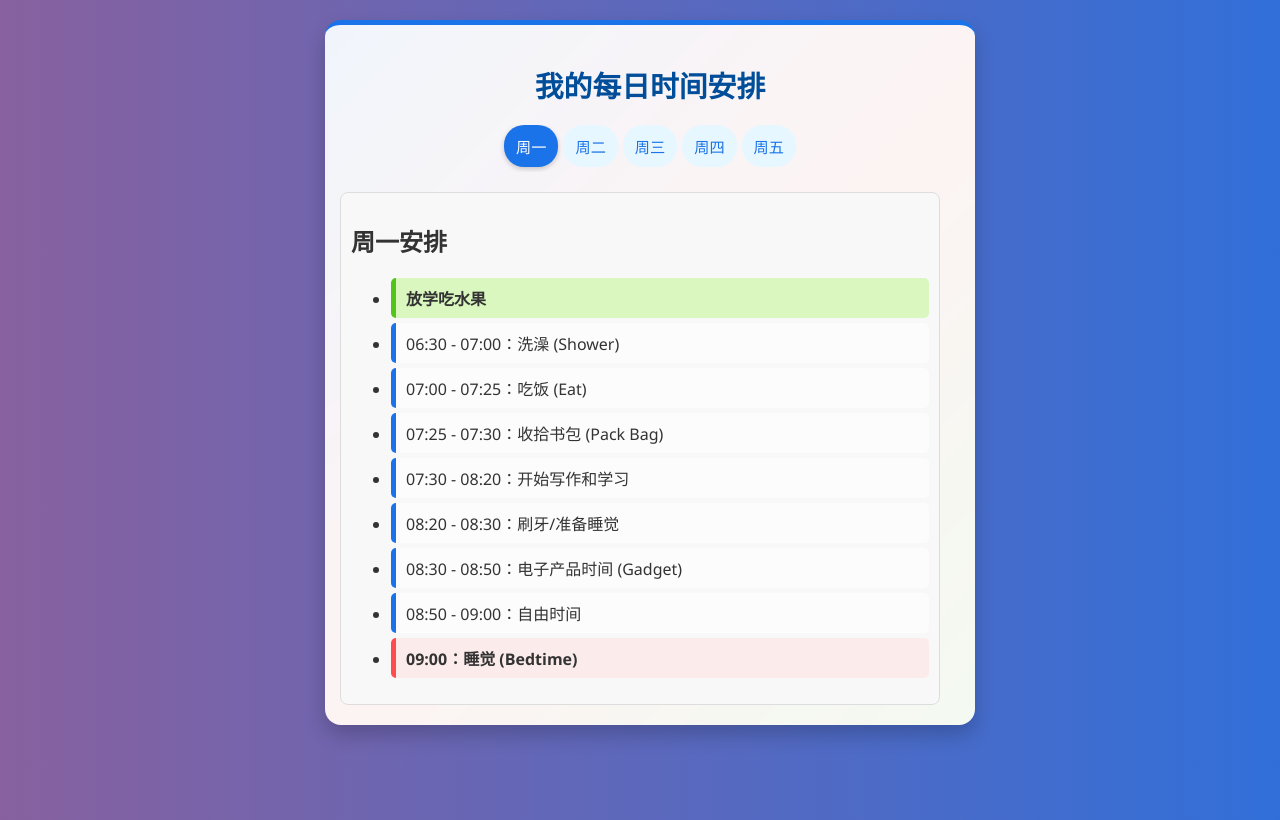
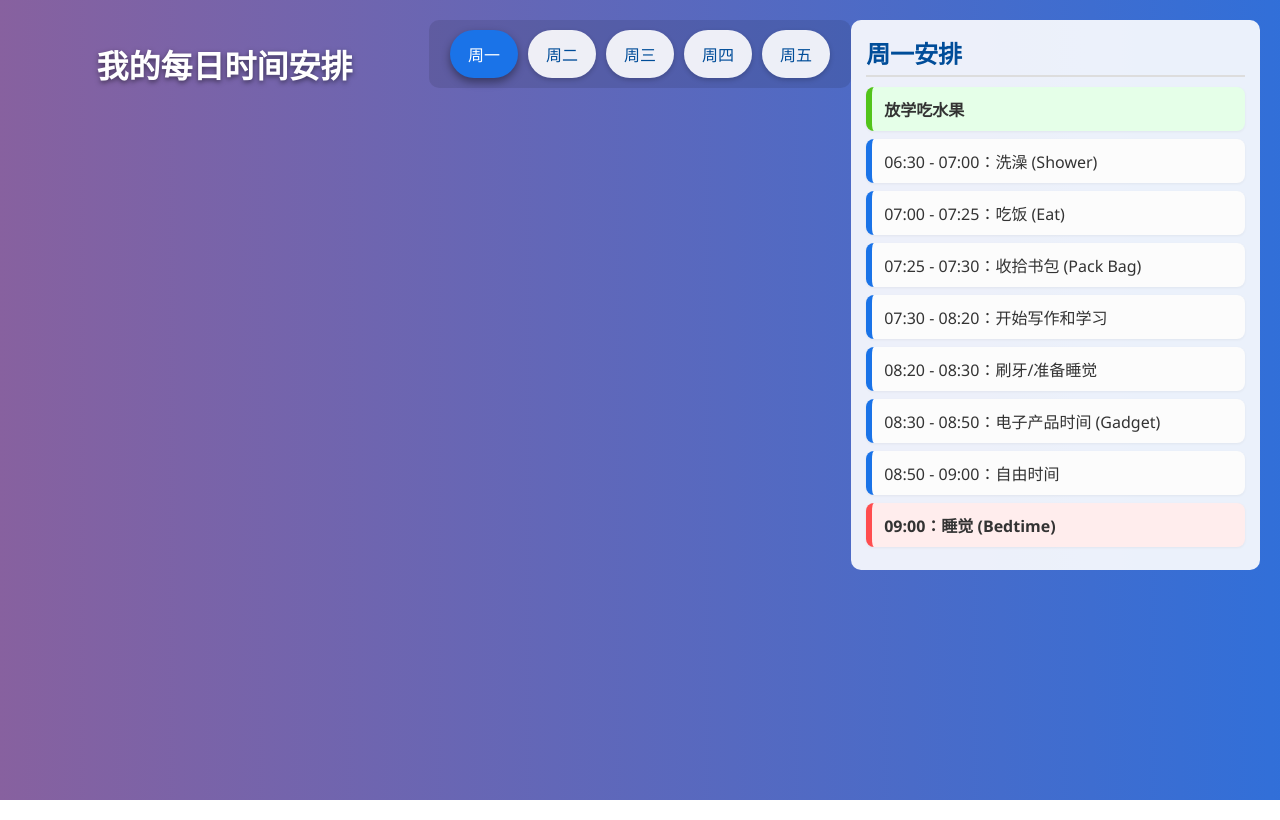
Before and after one commit to Mikephie/TimeTable, a plain HTML site: page index.html in a window 1280 px wide. Both pictures are taken after a click on the button "周一". Drawn offline with Linux system fonts and the light colour scheme.

Commit message:
Update index.html

```diff
--- a/index.html
+++ b/index.html
@@ -3,17 +3,17 @@
 <head>
     <meta charset="UTF-8">
     <meta name="viewport" content="width=device-width, initial-scale=1.0">
-    <title>我的每周时间表 - 最终动态版</title>
+    <title>我的每周时间表 - 全屏动画背景版</title>
 
     <style>
         /* ======================================================= */
-        /* CSS 样式 (完全嵌入 - 核心修复：卡片背景动画) */
+        /* CSS 样式 (完全嵌入 - 移除卡片，全屏背景) */
         /* ======================================================= */
         :root {
             --main-blue: #1a73e8;
             --main-dark-blue: #004d99;
-            --soft-white: #fcfcfc; /* 柔和白色作为卡片基色 */
-            --light-gray: #f8f8f8;
+            --soft-white: rgba(255, 255, 255, 0.9); /* 半透明白色背景 */
+            --light-gray: rgba(248, 248, 248, 0.9);
             --light-blue: #e6f7ff;
             --highlight-pink: #fff0f6;
             --bedtime-red: #ff4d4f;
@@ -28,179 +28,191 @@
         }
 
         /* --- 动画定义 --- */
-
-        /* 呼吸叠加层动画：改变透明度 */
-        @keyframes overlay-pulse {
-            0% { opacity: 0.05; }
-            50% { opacity: 0.15; }
-            100% { opacity: 0.05; }
-        }
-
-        /* 你的背景渐变动画 */
         @keyframes bgShift {
             0% { background-position: 0% 50%; }
             50% { background-position: 100% 50%; }
             100% { background-position: 0% 50%; }
         }
 
-        /* --- 基础样式和布局 --- */
+        @keyframes fadeInSlide {
+            from { opacity: 0; transform: translateY(-20px); }
+            to { opacity: 1; transform: translateY(0); }
+        }
+
+        /* --- 基础样式 --- */
         body {
             font-family: 'Segoe UI', Tahoma, Geneva, Verdana, sans-serif;
 
-            /* 应用你的彩色背景动画 */
+            /* 你的背景渐变动画 - 全屏 */
             background: linear-gradient(270deg, #1a73e8, #ff4d4f, #52c41a, #fa8c16);
             background-size: 800% 800%;
-            animation: bgShift 15s ease infinite;
+            animation: bgShift 15s ease infinite alternate;
 
             height: 100vh;
             width: 100vw;
             margin: 0;
-            padding: 10px;
+            padding: 20px; /* 增加 padding */
             color: #333;
+            /* 保持居中布局 */
             display: flex;
             justify-content: center;
             align-items: flex-start;
             min-height: 100vh;
             overflow-y: auto;
             overflow-x: hidden;
+            box-sizing: border-box;
         }
 
-        /* --- 主内容容器样式 (白色卡片的核心修复) --- */
-        .main-container {
-            position: relative; /* 必须是 relative，以便叠加层可以定位 */
-            width: 100%;
+        /* 主标题样式 - 直接在 body 上居中 */
+        h1 {
+            color: white; /* 标题使用白色，在彩色背景上更突出 */
+            text-shadow: 0 2px 5px rgba(0, 0, 0, 0.5); /* 添加阴影增加可读性 */
+            text-align: center;
+            margin-bottom: 30px;
+            font-weight: 700;
+            font-size: 2em;
+            width: 100%; /* 确保标题可以居中 */
             max-width: 650px;
-            background-color: var(--soft-white); /* 保持白色基色 */
-            padding: 20px 15px;
-            border-radius: 16px;
-            box-shadow: 0 10px 20px rgba(0, 0, 0, 0.2);
-            border-top: 5px solid var(--main-blue);
-            margin-top: 10px;
-            box-sizing: border-box;
-            overflow: hidden; /* 隐藏叠加层溢出部分 */
-        }
-
-        /* 新增：叠加层伪元素，用于实现白色卡片背景动画 */
-        .main-container::before {
-            content: '';
-            position: absolute;
-            top: 0;
-            left: 0;
-            right: 0;
-            bottom: 0;
-            /* 使用彩色渐变作为叠加层，与主背景呼应 */
-            background: linear-gradient(135deg, var(--main-blue), #ff4d4f, #52c41a);
-            z-index: 1; /* 在背景和内容之间 */
-            pointer-events: none; /* 确保不影响点击事件 */
-
-            /* 应用动画：让其透明度呼吸变化 */
-            opacity: 0.05;
-            animation: overlay-pulse 4s ease-in-out infinite alternate;
-        }
-
-        /* 确保内容在叠加层之上 */
-        .main-container > h1,
-        .main-container > .button-group,
-        .main-container > .schedule-display {
-            position: relative;
-            z-index: 2;
-        }
-
-        /* --- 以下为其他样式 (保持不变) --- */
-
-        h1 {
-            text-align: center;
-            color: var(--main-dark-blue);
-            margin-bottom: 20px;
-            font-weight: 700;
-            font-size: 1.8em;
         }
 
         /* 按钮组样式 */
         .button-group {
             display: flex;
             justify-content: center;
-            gap: 5px;
-            margin-bottom: 20px;
-            overflow-x: auto;
-            padding-bottom: 5px;
+            gap: 10px;
+            margin-bottom: 30px;
+            padding: 10px;
+            background-color: rgba(0, 0, 0, 0.1); /* 按钮组增加半透明背景 */
+            border-radius: 10px;
+            width: 100%;
+            max-width: 650px;
+            box-sizing: border-box;
         }
 
         .day-button {
             flex-shrink: 0;
-            padding: 10px 12px;
-            border-radius: 20px;
-            background-color: var(--light-blue);
-            color: var(--main-blue);
-            font-size: 0.95em;
+            padding: 12px 18px;
+            border-radius: 25px;
+            background-color: var(--soft-white); /* 按钮使用半透明白色 */
+            color: var(--main-dark-blue);
+            font-size: 1em;
             transition: all 0.3s ease;
             border: none;
+            box-shadow: 0 2px 5px rgba(0, 0, 0, 0.2);
         }
 
         /* 按钮点击动画 */
-        .day-button:active { transform: scale(0.95); background-color: var(--main-dark-blue); }
+        .day-button:active { transform: scale(0.95); background-color: #d0d0d0; }
         .day-button:hover, .day-button.active {
             background-color: var(--main-blue);
             color: white;
-            box-shadow: 0 2px 5px rgba(0, 0, 0, 0.2);
+            box-shadow: 0 4px 8px rgba(0, 0, 0, 0.4);
         }
 
         /* 时间表显示区域 */
         .schedule-display {
-            min-height: 250px;
+            width: 100%;
+            max-width: 650px;
             position: relative;
+            min-height: 350px;
         }
 
         .info-msg {
+            background-color: rgba(255, 255, 255, 0.9); /* 提示信息半透明背景 */
+            border-radius: 10px;
             text-align: center;
-            padding: 30px 10px;
+            padding: 40px 20px;
             color: var(--main-blue);
             font-style: italic;
-            font-size: 1em;
+            font-size: 1.1em;
             opacity: 1;
         }
         .info-msg::before {
             content: "📅 ";
-            font-size: 1.4em;
+            font-size: 1.6em;
             display: block;
-            margin-bottom: 5px;
+            margin-bottom: 10px;
         }
 
-        /* 卡片和列表项基础样式 */
+        /* 时间表卡片样式 (现在是内容区域) */
         .schedule-card {
-            border: 1px solid #ddd;
-            padding: 10px;
-            border-radius: 8px;
-            background-color: var(--light-gray);
-            width: calc(100% - 20px);
+            background-color: var(--soft-white); /* 统一使用半透明白色 */
+            border-radius: 10px;
+            padding: 15px;
+            width: 100%;
             box-sizing: border-box;
+
+            /* 确保卡片出现时动画生效 */
+            opacity: 0;
+            position: absolute;
+            visibility: hidden;
         }
 
         .schedule-card.active-animation {
+            animation: fadeInSlide 0.4s ease-out forwards;
             opacity: 1;
             position: relative;
             visibility: visible;
         }
 
+        .schedule-card h2 {
+            color: var(--main-dark-blue);
+            border-bottom: 2px solid #ddd;
+            padding-bottom: 5px;
+            margin-top: 0;
+            margin-bottom: 10px;
+            font-size: 1.5em;
+        }
+
+        .schedule-card ul {
+            list-style: none;
+            padding: 0;
+            margin: 0;
+        }
+
         .schedule-card li {
-            padding: 8px 10px;
-            margin-bottom: 5px;
-            border-radius: 5px;
-            border-left: 5px solid var(--main-blue);
-            background-color: var(--soft-white);
+            padding: 10px 12px;
+            margin-bottom: 8px;
+            border-radius: 8px;
+            border-left: 6px solid var(--main-blue);
+            background-color: #fcfcfc; /* 列表项内部更白的背景 */
+            box-shadow: 0 1px 3px rgba(0, 0, 0, 0.05);
         }
 
         /* 特殊项目样式 */
-        .after-school { background-color: #d9f7be !important; border-left-color: #52c41a !important; font-weight: bold; }
-        .big-event { background-color: #ffe7ba !important; border-left-color: #fa8c16 !important; font-weight: bold; }
-        .bedtime { background-color: #fcebeb !important; border-left-color: #ff4d4f !important; font-weight: bold; }
+        .after-school { background-color: #e5ffe8 !important; border-left-color: #52c41a !important; font-weight: bold; }
+        .big-event { background-color: #fff3e5 !important; border-left-color: #fa8c16 !important; font-weight: bold; }
+        .bedtime { background-color: #ffeded !important; border-left-color: #ff4d4f !important; font-weight: bold; }
+        .detail-time { border-left-color: #1a73e8 !important; } /* 默认蓝色强调 */
 
+        /* 媒体查询：调整移动端布局 */
+        @media (max-width: 480px) {
+            body {
+                padding: 10px;
+                align-items: center;
+            }
+            h1 {
+                font-size: 1.6em;
+            }
+            .button-group {
+                gap: 5px;
+                flex-wrap: wrap; /* 按钮换行 */
+                justify-content: center;
+            }
+            .day-button {
+                padding: 10px 10px;
+                font-size: 0.9em;
+                margin: 2px 0;
+            }
+            .schedule-card li {
+                font-size: 0.9em;
+            }
+        }
     </style>
 </head>
 <body>
 
-    <div class="main-container">
-        <h1>我的每日时间安排</h1>
+    <h1 id="main-title">我的每日时间安排</h1>
 
     <div class="button-group">
         <button class="day-button" data-day="mon">周一</button>
@@ -293,7 +305,6 @@
             </ul>
         </div>
     </div>
-    </div>
 
     <script>
         /* ======================================================= */
```
Lines whose indentation alone changed are shown as unchanged.
